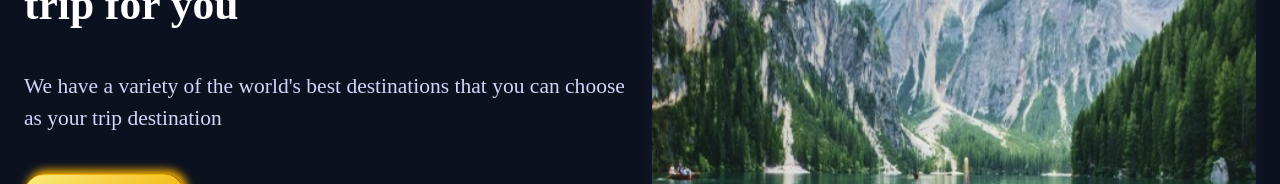
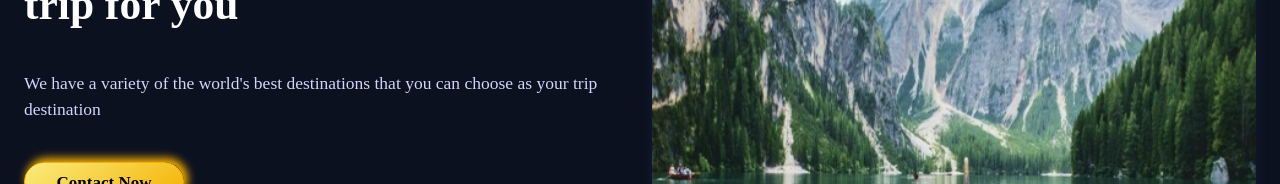
Before and after one commit to Fajarudheen-PA/ledgerWeb-travels-React, a React (Create React App) app: page / in a window 1280 px wide. Shown: the part 1841-2025 px from the top of the page. Built offline with nearby package versions, Linux system fonts and the light colour scheme.

Commit message:
minor updates on ToContact module

```diff
--- a/src/components/ToContact/ToContact.css
+++ b/src/components/ToContact/ToContact.css
@@ -94,4 +94,9 @@
   .tocontact__image {
     max-height: 400px;
   }
+}
+@media (min-width: 1024px) {
+  .tocontact__desc {
+    font-size: calc(6px + 0.9vw);
+  }
 }/*# sourceMappingURL=ToContact.css.map */
--- a/src/components/ToContact/ToContact.scss
+++ b/src/components/ToContact/ToContact.scss
@@ -101,3 +101,11 @@
         }
     }
 }
+
+@include desktop{
+    .tocontact{
+        &__desc{
+            font-size: calc(6px + 0.9vw);
+        }
+    }
+}
```
Also changed, not shown: 1 other file (tests, documents, lock files or other folders).
